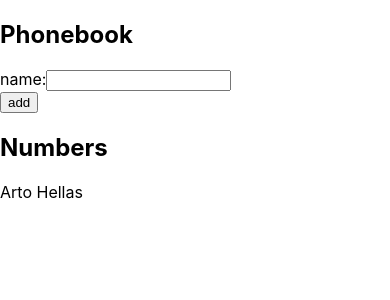
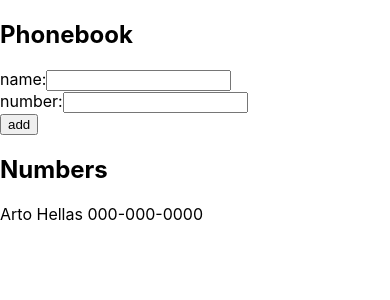
Before and after one commit to henryau42/full-stack-open-2020, a React (Create React App) app in the folder part2/phonebook/: page / in a window 390 px wide. Shown: the top 300 px of the page. Built offline with nearby package versions, Linux system fonts and the light colour scheme.

Commit message:
Exercise 2.8 - the Phonebook Step3

```diff
--- a/part2/phonebook/src/App.js
+++ b/part2/phonebook/src/App.js
@@ -3,9 +3,10 @@ import Numbers from "./components/Numbers";
 
 const App = () => {
     const [ persons, setPersons ] = useState([
-    { name: 'Arto Hellas' }
+    { name: 'Arto Hellas', number: '000-000-0000' }
     ])
     const [ newName, setNewName ] = useState('')
+    const [ newNumber, setNewNumber ] = useState('')
 
     const addName = (event) => {
         event.preventDefault()
@@ -13,17 +14,23 @@ const App = () => {
         if(checkDuplicate(newName)) {
             alert(`${newName} is already added to phonebook`)
         } else {
-            const nameObject = {
-                name: newName
+            const personObject = {
+                name: newName,
+                number: newNumber
             }
-            setPersons(persons.concat(nameObject))
+            setPersons(persons.concat(personObject))
             setNewName('')
+            setNewNumber('')
         }
 
     }
 
     const handleNameChange = (event) => {
         setNewName(event.target.value);
+    }
+
+    const handleNumberChange = (event) => {
+        setNewNumber(event.target.value);
     }
 
     const checkDuplicate = (newName) => {
@@ -43,6 +50,13 @@ const App = () => {
                     />
                 </div>
                 <div>
+                    number:
+                    <input
+                        value={newNumber}
+                        onChange={handleNumberChange}
+                    />
+                </div>
+                <div>
                     <button type="submit">add</button>
                 </div>
             </form>
--- a/part2/phonebook/src/components/Numbers.js
+++ b/part2/phonebook/src/components/Numbers.js
@@ -1,9 +1,9 @@
 import React from 'react';
 
-const Name = ({ name }) => {
+const Name = ({ name, number }) => {
     return (
         <div>
-            { name }
+            {name} {number}
         </div>
     )
 }
@@ -11,7 +11,12 @@ const Name = ({ name }) => {
 const Names = ({ persons }) => {
     return (
         <div>
-            {persons.map(person => <Name key={person.name} name={person.name} />)}
+            {persons.map(person => {
+                return (
+                <Name key={person.name} name={person.name} number={person.number} />
+                )
+
+            })}
         </div>
     )
 }
```
Also changed, not shown: 1 other file (tests, documents, lock files or other folders).
